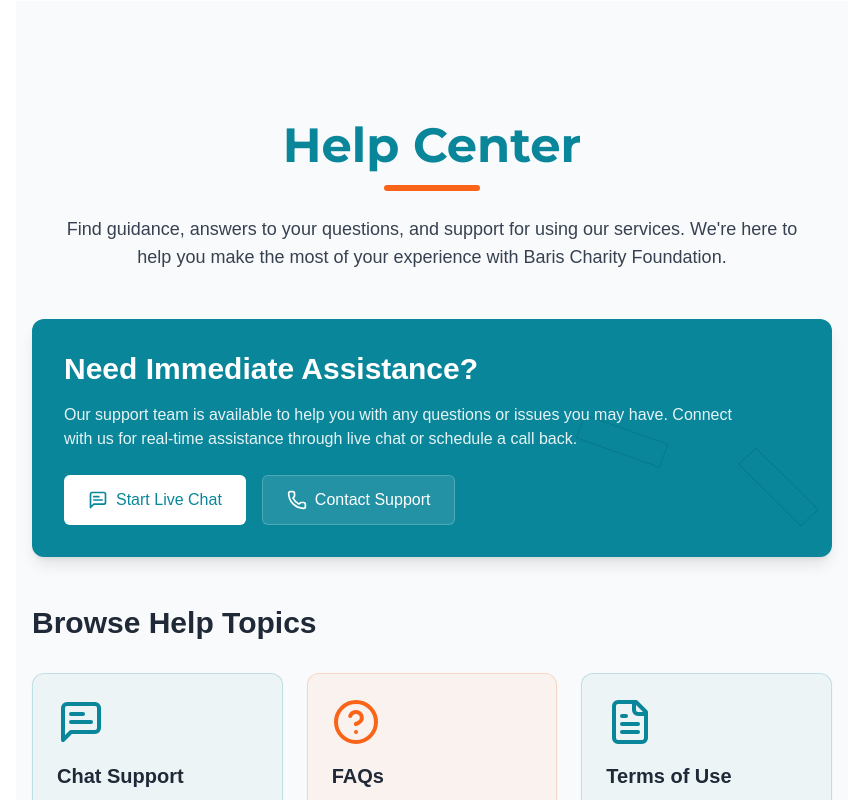
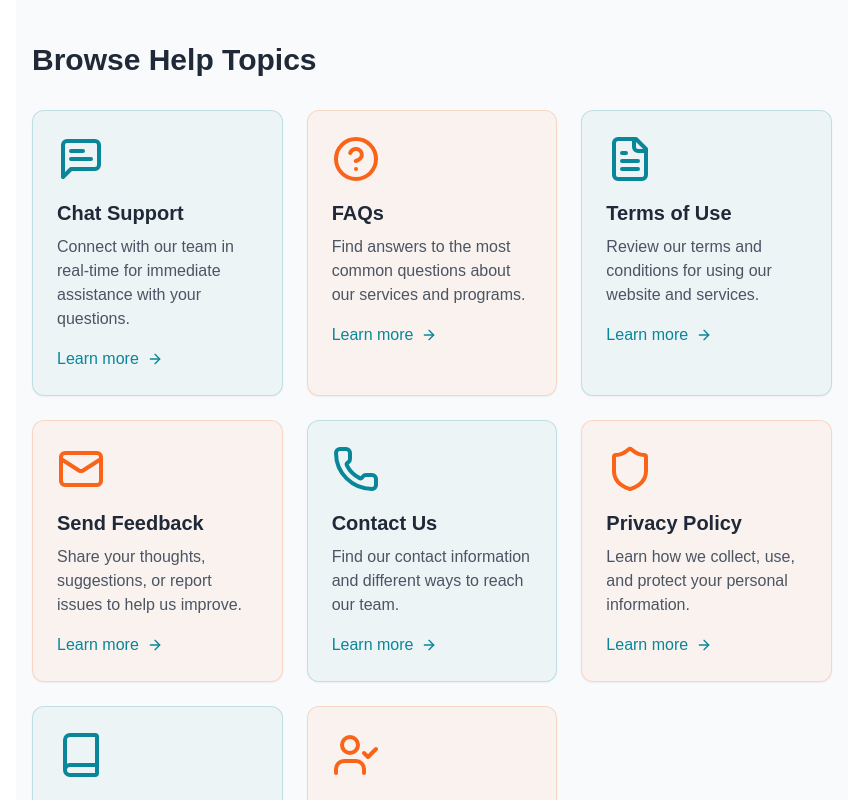
Before and after one commit to mmaigari/barismain, a Next.js app: page /help in a window 1280 px wide. Shown: the part 580-1380 px from the top of the page, without its empty margins (208-1071 px from the left). Built offline with nearby package versions, Linux system fonts and the light colour scheme.

Commit message:
Remove Navbar component from Help page

```diff
--- a/src/app/help/page.tsx
+++ b/src/app/help/page.tsx
@@ -13,7 +13,6 @@ import {
   UserCheck,
   ArrowRight
 } from 'lucide-react';
-import Navbar from '@/components/navigation/Navbar';
 
 const helpCategories = [
   {
@@ -77,51 +76,11 @@ const helpCategories = [
 export default function HelpPage() {
   return (
     <>
-      <Navbar onAuthModalOpen={() => {}} />
 
       <main className="min-h-screen bg-gray-50 pt-24 lg:pt-[120px] pb-16">
         <div className="container mx-auto px-4 max-w-6xl">
           {/* Page Header */}
-          <div className="text-center mb-12">
-            <h1 className="font-montserrat text-4xl md:text-5xl font-bold text-[#09869a] mb-4">
-              Help Center
-            </h1>
-            <div className="w-24 h-1.5 bg-[#FA6418] mx-auto rounded-full mb-6"></div>
-            <p className="text-gray-700 max-w-3xl mx-auto text-lg">
-              Find guidance, answers to your questions, and support for using our services.
-              We&apos;re here to help you make the most of your experience with Baris Charity Foundation.
-            </p>
-          </div>
 
-          {/* Featured Help Box */}
-          <div className="bg-[#09869a] text-white p-6 md:p-8 rounded-xl shadow-lg mb-12 relative overflow-hidden">
-            <div className="absolute top-0 right-0 w-64 h-64 opacity-10">
-              <svg viewBox="0 0 322.8 322.72" className="w-full h-full">
-                <g>
-                  <path d="M283.58,261.59l-79.44-78.37,22.96-21.09,.39,.39,78.63,77.61-22.54,21.46Zm-77.76-78.35l77.78,76.74,20.86-19.86-77.39-76.39-21.25,19.52Z"/>
-                  <path d="M105.83,187.73l-.55-.19L0,150.22l10.45-30.18,.55,.19,105.23,37.32-10.4,30.18ZM1.47,149.51l103.65,36.74,9.65-27.99L11.16,121.52,1.47,149.51Z"/>
-                </g>
-              </svg>
-            </div>
-
-            <div className="relative z-10 md:max-w-2xl">
-              <h2 className="text-2xl md:text-3xl font-bold mb-4">Need Immediate Assistance?</h2>
-              <p className="mb-6 text-white/90">
-                Our support team is available to help you with any questions or issues you may have.
-                Connect with us for real-time assistance through live chat or schedule a call back.
-              </p>
-              <div className="flex flex-col sm:flex-row gap-4">
-                <Link href="/help/chat-support" className="inline-flex items-center justify-center bg-white text-[#09869a] py-3 px-6 rounded-md font-medium transition-colors hover:bg-gray-100">
-                  <MessageSquareText className="mr-2 w-5 h-5" />
-                  Start Live Chat
-                </Link>
-                <Link href="/contact" className="inline-flex items-center justify-center bg-white/10 text-white border border-white/20 py-3 px-6 rounded-md font-medium transition-colors hover:bg-white/20">
-                  <Phone className="mr-2 w-5 h-5" />
-                  Contact Support
-                </Link>
-              </div>
-            </div>
-          </div>
 
           {/* Help Categories Grid */}
           <h2 className="text-2xl md:text-3xl font-bold text-gray-800 mb-8">
```
